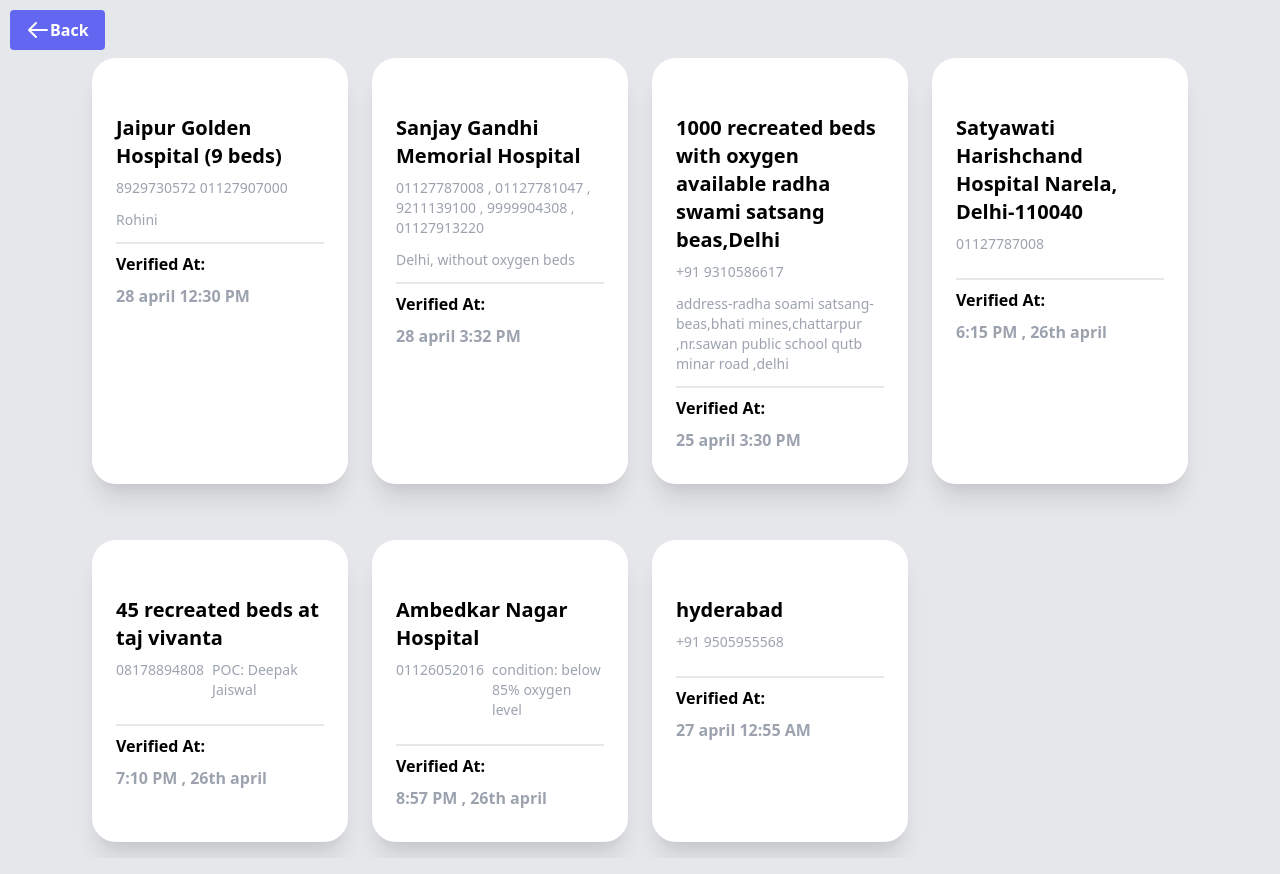
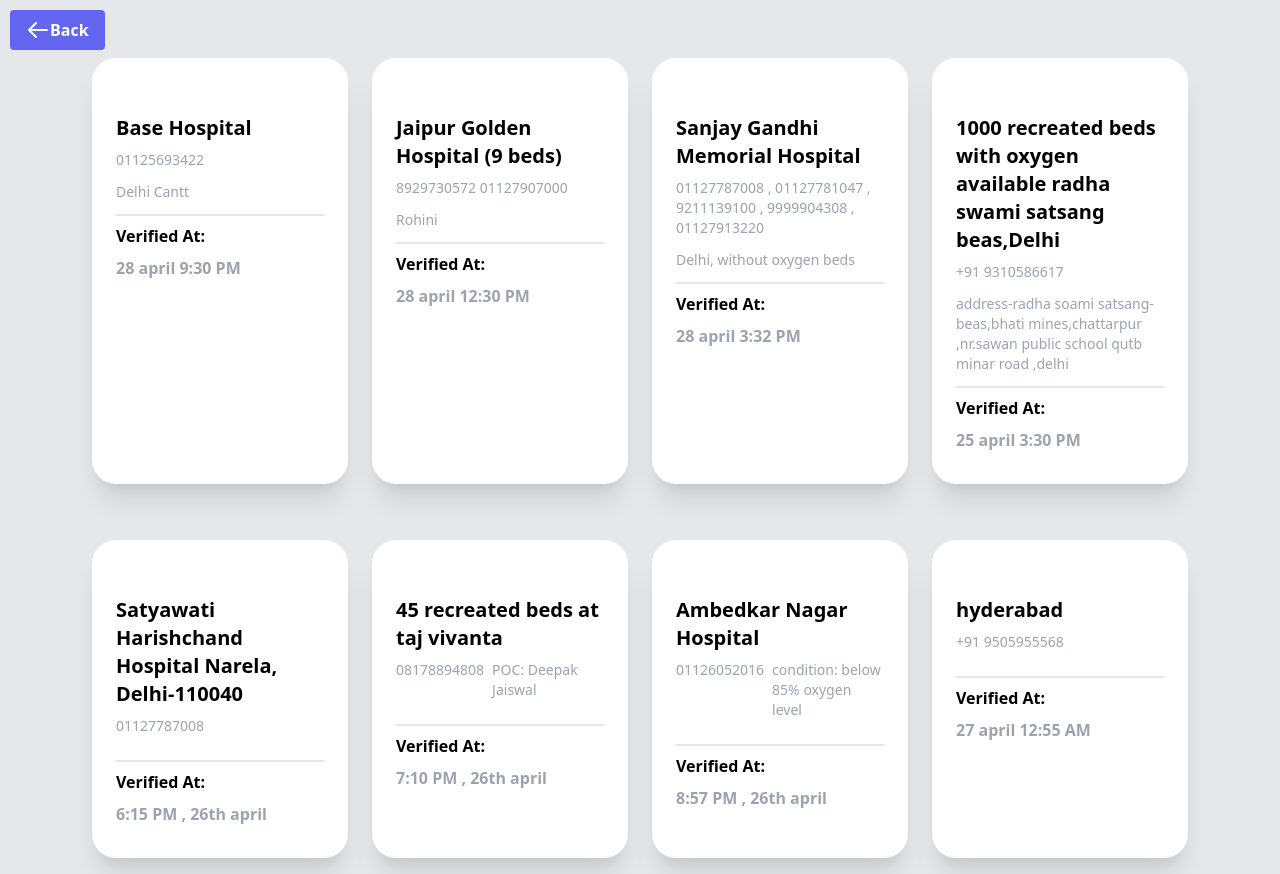
Before and after one commit to sharmadevanshi147/covid-19.io, a plain HTML site: page hospitalbeds.html in a window 1280 px wide. Drawn offline with nearby package versions, Linux system fonts and the light colour scheme.

Commit message:
Update hospitalbeds.html

```diff
--- a/hospitalbeds.html
+++ b/hospitalbeds.html
@@ -21,7 +21,34 @@
 <div  class="flex items-center mt-8 justify-center">
 
 <div class="grid grid-cols-1 gap-6 sm:grid-cols-2 md:grid-cols-2 lg:grid-cols-4 xl:grid-cols-4">
+        <!-- 1B card -->
+        <div class="relative bg-white py-6 px-6 rounded-3xl w-64 my-4 shadow-xl">
 
+            <div class="mt-8">
+                <p class="text-xl font-semibold my-2">Base Hospital</p>
+                <div class="flex space-x-2 text-gray-400 text-sm">
+                  <p>01125693422</p>
+
+                </div>
+                <div class="flex space-x-2 text-gray-400 text-sm my-3">
+                    <!-- svg  -->
+
+                     <p>Delhi Cantt</p>
+                </div>
+                <div class="border-t-2"></div>
+
+                <div class="flex justify-between">
+
+                     <div class="my-2">
+                        <p class="font-semibold text-base mb-2">Verified At:</p>
+                        <div class="text-base text-gray-400 font-semibold">
+                            <p>28 april 9:30 PM</p>
+                        </div>
+                    </div>
+                </div>
+            </div>
+        </div>
+        <!-- 1B card ended -->
 
          <!-- 1A card -->
          <div class="relative bg-white py-6 px-6 rounded-3xl w-64 my-4 shadow-xl">
```
